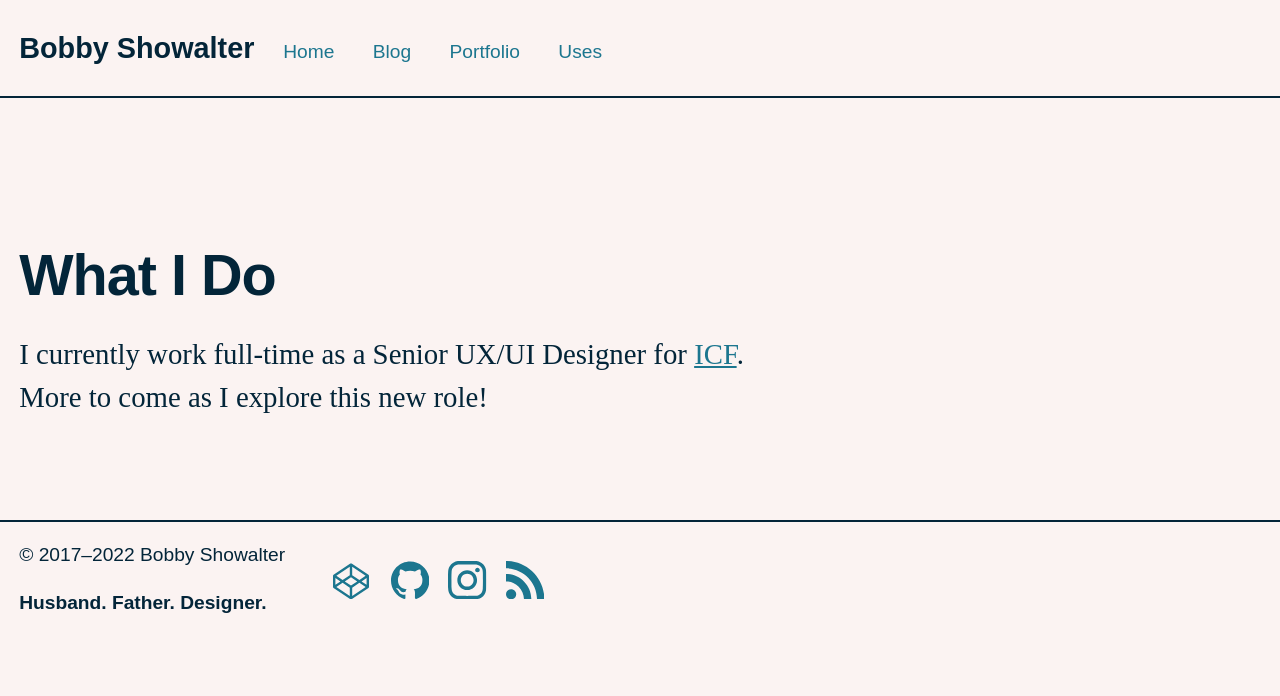
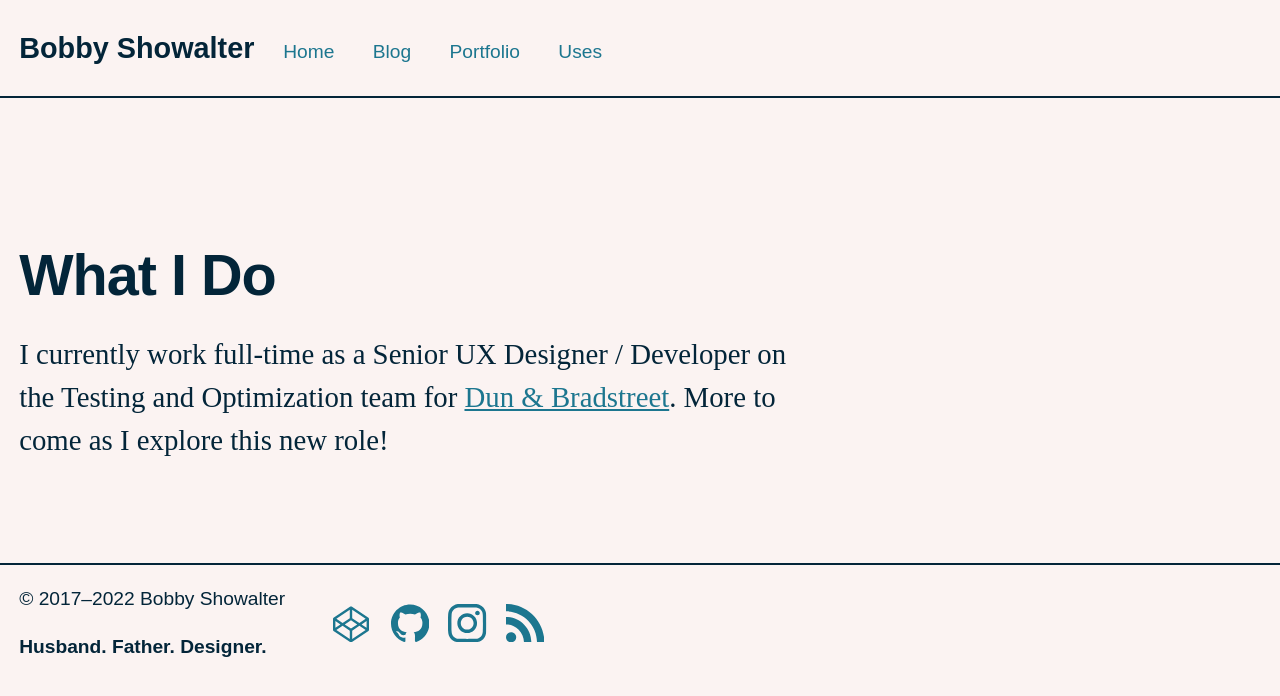
Before and after one commit to orangedaisy/bshowco, a Jekyll site: the page built from what-i-do.md, in a window 1280 px wide. Shown: the top 696 px of the page. Built offline with Jekyll 4.4.1, drawn with Linux system fonts in a browser that asks for light colours; some web fonts are replaced.

Commit message:
New job! ICF => DNB

```diff
--- a/_includes/portfolio-now.html
+++ b/_includes/portfolio-now.html
@@ -3,8 +3,9 @@
   <article class="card has-flow" markdown="1">
 ### ICF
 
-I currently work full-time as a Senior UX/UI Designer for
-[ICF](https://www.icf.com/).
+I currently work full-time as a Senior UX Designer / Developer on
+the Testing and Optimization team for
+[Dun & Bradstreet](https://www.dnb.com/).
   </article>
 
   <article class="card has-flow" markdown="1">
--- a/what-i-do.md
+++ b/what-i-do.md
@@ -5,5 +5,6 @@ permalink: /what-i-do/
 navbar: false
 ---
 
-I currently work full-time as a Senior UX/UI Designer for
-[ICF](https://www.icf.com/). More to come as I explore this new role!
+I currently work full-time as a Senior UX Designer / Developer on the
+Testing and Optimization team for [Dun & Bradstreet](https://www.dnb.com/).
+More to come as I explore this new role!
```
Also changed, not shown: index.md (+1 -1 lines).
